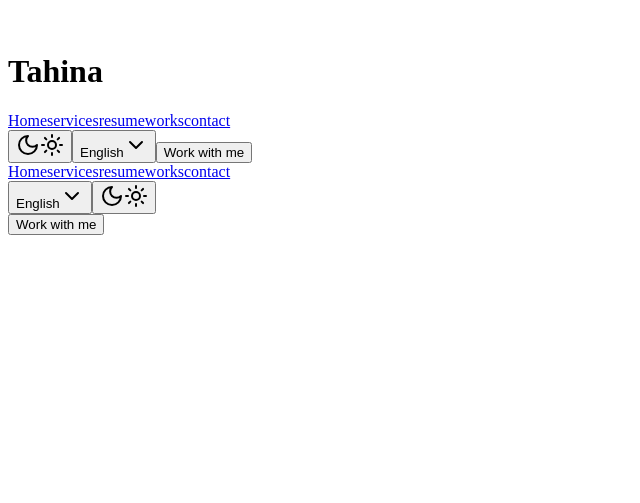
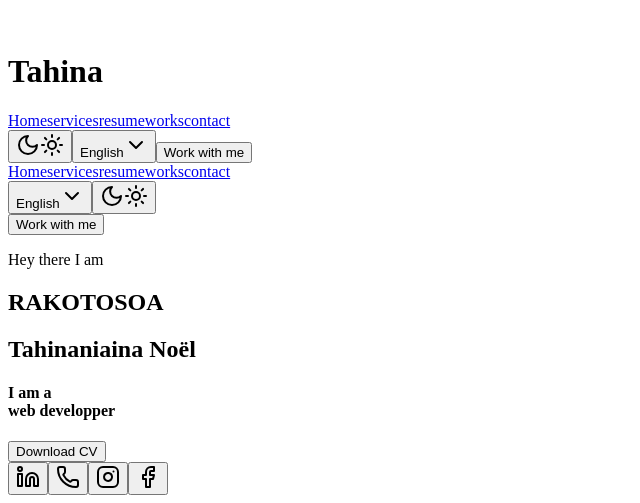
Before and after one commit to tahinaniaina01/portfolio, a Next.js app: page /en in a window 1280 px wide. Shown: the part 780-1283 px from the top of the page, without its empty margins (0-640 px from the left). Before the commit the page ends 1023 px from the top, so only its background shows below. Built offline with nearby package versions, Linux system fonts and the light colour scheme.

Commit message:
Add Hero section and utility CSS classes
- Create Hero component for home page
- Add utility CSS classes for headings in globals.css
- Update button component styling
- Modify CanvasCursor z-index
- Update language messages for hero section

```diff
--- a/app/[locale]/page.tsx
+++ b/app/[locale]/page.tsx
@@ -1,3 +1,9 @@
+import Hero from "@/src/components/pages/home/Hero";
+
 export default function Home() {
-  return <div className="w-full h-[300vh] mt-[72px] xl:mt-[88px]"></div>;
+  return (
+    <main className="w-full mt-[72px] xl:mt-[88px]">
+      <Hero />
+    </main>
+  );
 }
--- /dev/null
+++ b/src/components/pages/home/Hero.tsx
@@ -0,0 +1,60 @@
+import { Facebook, Instagram, Linkedin, Phone } from "lucide-react";
+import { useTranslations } from "next-intl";
+import { Button } from "../../ui/button";
+import { FlipWords } from "../../ui/flip-words";
+
+function Hero() {
+  const t = useTranslations("hero");
+  const socialsNetworks = [
+    <Linkedin key={"linkedin"} />,
+    <Phone key={"wattsapp"} />,
+    <Instagram key={"instagram"} />,
+    <Facebook key={"facebook"} />,
+  ];
+  const words = [t("designer"), t("webDevelopper"), t("mobileDevelopper")];
+
+  return (
+    <section className="w-full">
+      <div className="container mx-auto py-12 flex flex-col-reverse md:flex-row gap-12">
+        <div className="w-full md:w-1/2 flex flex-col gap-2 md:gap-3 items-center md:items-start">
+          <p className="text-base md:text-lg xl:text-xl flex items-center gap-3 my-2">
+            {t("preamble")} <span className="bg-ring w-0 md:w-12 h-1"></span>
+          </p>
+          <h1 className="text-5xl lg:text-[72px] font-bold text-center md:text-start">
+            RAKOTOSOA
+          </h1>
+          <h2 className="text-5xl lg:text-[72px] font-bold text-center md:text-start">
+            <span className="text-ring">Tahinaniaina</span> Noël
+          </h2>
+          <h4 className="text-2xl lg:text-4xl font-medium my-3 md:my-5">
+            {t("iam")} <FlipWords words={words} />
+          </h4>
+          <div className="flex flex-col md:flex-row gap-5 md:gap-3 my-3">
+            <Button size={"lg"} className="w-full">
+              {t("download")}
+            </Button>
+            <div className="flex gap-2 md:gap-3">
+              {socialsNetworks.map((icon, i) => {
+                return (
+                  <Button
+                    key={i}
+                    className="text-ring hover:text-ring/80"
+                    variant={"outline"}
+                    size={"icon"}
+                  >
+                    {icon}
+                  </Button>
+                );
+              })}
+            </div>
+          </div>
+        </div>
+        <div className="w-full md:w-1/2 flex items-center justify-center">
+          <div className="w-[200px] md:w-[350px] aspect-square bg-ring rounded-full"></div>
+        </div>
+      </div>
+    </section>
+  );
+}
+
+export default Hero;
--- a/src/components/ui/button.tsx
+++ b/src/components/ui/button.tsx
@@ -22,8 +22,8 @@ const buttonVariants = cva(
       },
       size: {
         default: "h-9 px-4 py-2",
-        sm: "h-8 rounded-md px-3 text-xs",
-        lg: "h-10 rounded-md px-8",
+        sm: "h-8 px-3 text-xs",
+        lg: "h-10 px-8",
         icon: "h-9 w-9",
       },
     },
--- /dev/null
+++ b/src/components/ui/flip-words.tsx
@@ -0,0 +1,98 @@
+"use client";
+import { cn } from "@/src/lib/utils";
+import { AnimatePresence, motion } from "framer-motion";
+import { useCallback, useEffect, useState } from "react";
+
+export const FlipWords = ({
+  words,
+  duration = 3000,
+  className,
+}: {
+  words: string[];
+  duration?: number;
+  className?: string;
+}) => {
+  const [currentWord, setCurrentWord] = useState(words[0]);
+  const [isAnimating, setIsAnimating] = useState<boolean>(false);
+
+  // thanks for the fix Julian - https://github.com/Julian-AT
+  const startAnimation = useCallback(() => {
+    const word = words[words.indexOf(currentWord) + 1] || words[0];
+    setCurrentWord(word);
+    setIsAnimating(true);
+  }, [currentWord, words]);
+
+  useEffect(() => {
+    if (!isAnimating)
+      setTimeout(() => {
+        startAnimation();
+      }, duration);
+  }, [isAnimating, duration, startAnimation]);
+
+  return (
+    <AnimatePresence
+      onExitComplete={() => {
+        setIsAnimating(false);
+      }}
+    >
+      <motion.div
+        initial={{
+          opacity: 0,
+          y: 10,
+        }}
+        animate={{
+          opacity: 1,
+          y: 0,
+        }}
+        transition={{
+          type: "spring",
+          stiffness: 100,
+          damping: 10,
+        }}
+        exit={{
+          opacity: 0,
+          y: -40,
+          x: 40,
+          filter: "blur(8px)",
+          scale: 2,
+          position: "absolute",
+        }}
+        className={cn(
+          "z-10 inline-block relative text-left text-neutral-900 dark:text-neutral-100 px-2",
+          className
+        )}
+        key={currentWord}
+      >
+        {/* edit suggested by Sajal: https://x.com/DewanganSajal */}
+        {currentWord.split(" ").map((word, wordIndex) => (
+          <motion.span
+            key={word + wordIndex}
+            initial={{ opacity: 0, y: 10, filter: "blur(8px)" }}
+            animate={{ opacity: 1, y: 0, filter: "blur(0px)" }}
+            transition={{
+              delay: wordIndex * 0.3,
+              duration: 0.3,
+            }}
+            className="inline-block whitespace-nowrap"
+          >
+            {word.split("").map((letter, letterIndex) => (
+              <motion.span
+                key={word + letterIndex}
+                initial={{ opacity: 0, y: 10, filter: "blur(8px)" }}
+                animate={{ opacity: 1, y: 0, filter: "blur(0px)" }}
+                transition={{
+                  delay: wordIndex * 0.3 + letterIndex * 0.05,
+                  duration: 0.2,
+                }}
+                className="inline-block"
+              >
+                {letter}
+              </motion.span>
+            ))}
+            <span className="inline-block">&nbsp;</span>
+          </motion.span>
+        ))}
+      </motion.div>
+    </AnimatePresence>
+  );
+};
--- a/src/components/utils/CanvasCursor.tsx
+++ b/src/components/utils/CanvasCursor.tsx
@@ -5,6 +5,8 @@ import useCanvasCursor from "@/src/hooks/useCanvasCursor";
 const CanvasCursor = () => {
   useCanvasCursor();
 
-  return <canvas className="pointer-events-none fixed inset-0" id="canvas" />;
+  return (
+    <canvas className="pointer-events-none fixed inset-0 -z-50" id="canvas" />
+  );
 };
 export default CanvasCursor;
--- a/src/messages/en.json
+++ b/src/messages/en.json
@@ -8,6 +8,11 @@
   },
   "hero": {
     "preamble": "Hey there I am",
+    "iam": "I am a",
+    "webDevelopper": "web developper",
+    "mobileDevelopper": "mobile developper",
+    "designer": "designer",
+    "download": "Download CV",
     "body": "I am a developper web"
   },
   "about": {
--- a/src/messages/fr.json
+++ b/src/messages/fr.json
@@ -7,8 +7,13 @@
     "contact": "contact"
   },
   "hero": {
-    "preamble": "Bonjour à vous, je suis",
-    "body": "Je suis un developpeur web"
+    "preamble": "Hey there I am",
+    "iam": "I am a",
+    "webDevelopper": "developper web",
+    "mobileDevelopper": "developper mobile",
+    "designer": "designer",
+    "download": "Download CV",
+    "body": "I am a developper web"
   },
   "about": {
     "title": "À propos de moi",
```
Also changed, not shown: app/globals.css (+17 -0 lines).
